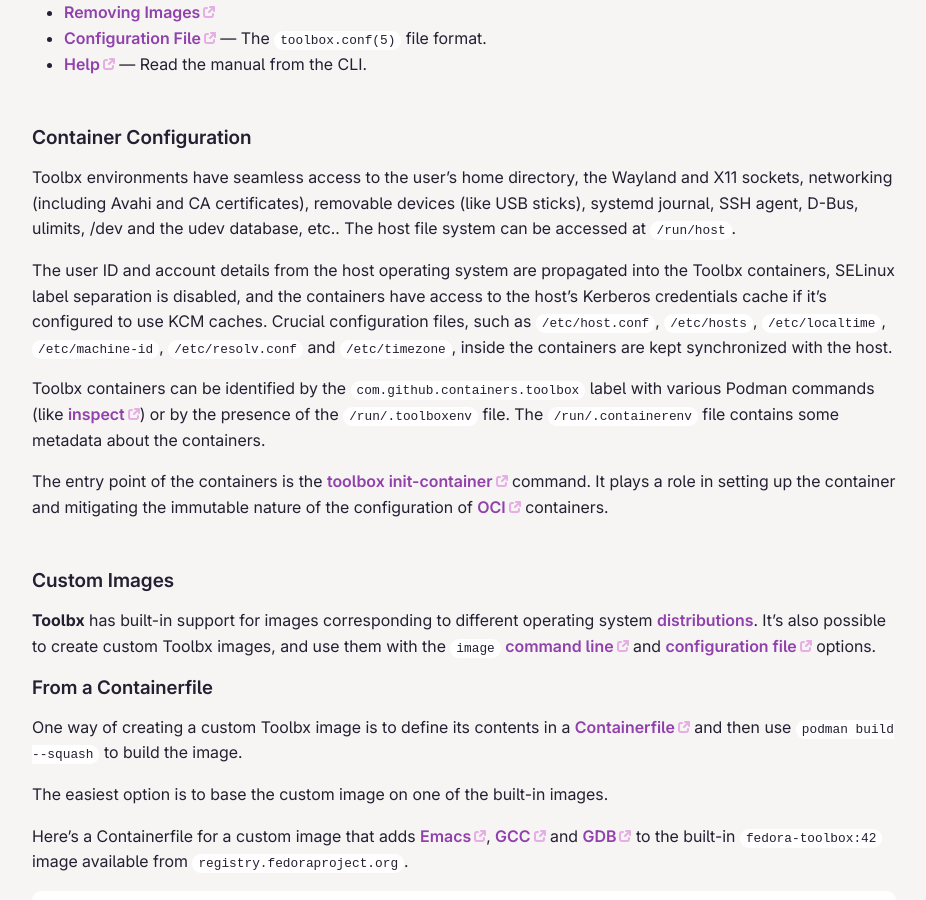
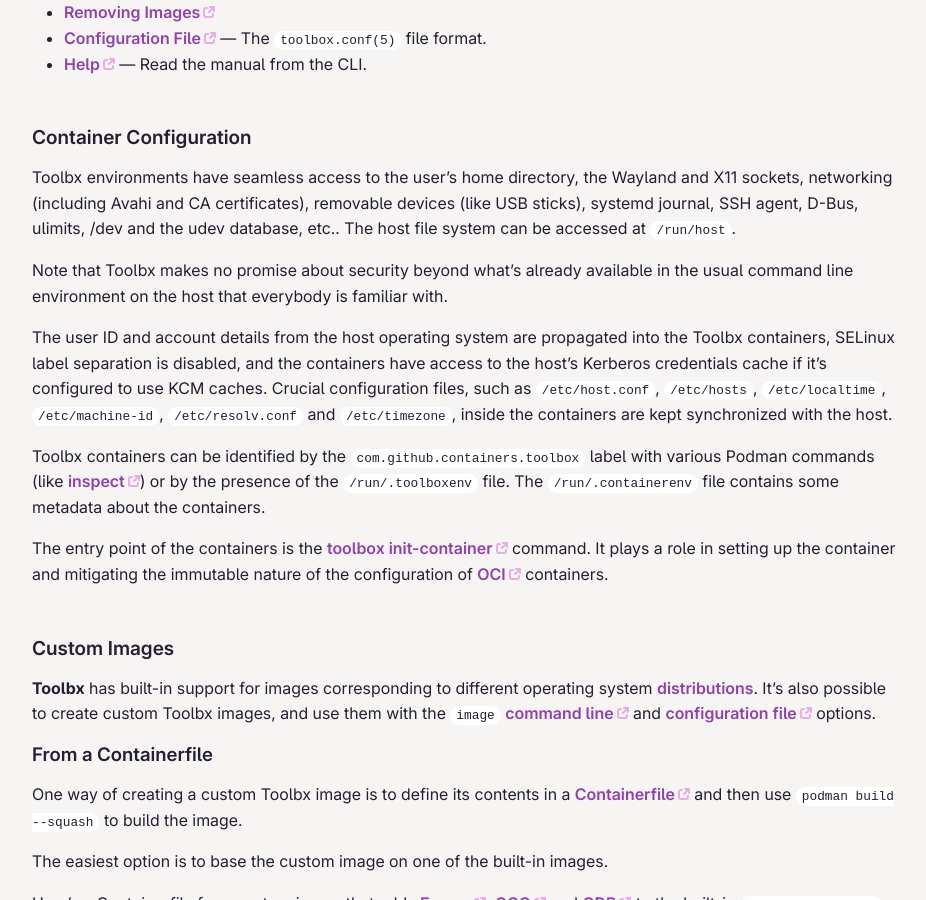
Before and after one commit to containers/containertoolbx.org, a Jekyll site: the page built from doc.md, in a window 1280 px wide and 900 px high, scrolled down 1529 px. Shown: the whole window, without its empty margins (176-1102 px from the left). Built offline with Jekyll 4.4.1, drawn with Linux system fonts in a browser that asks for light colours.

Commit message:
Clarify that Toolbx isn't a security mechanism (part 2)
https://github.com/containers/toolbox/issues/1020
https://github.com/containers/toolbox/issues/1649

```diff
--- a/doc.md
+++ b/doc.md
@@ -47,6 +47,8 @@
 ## Container Configuration
 
 Toolbx environments have seamless access to the user's home directory, the Wayland and X11 sockets, networking (including Avahi and CA certificates), removable devices (like USB sticks), systemd journal, SSH agent, D-Bus, ulimits, /dev and the udev database, etc.. The host file system can be accessed at `/run/host`.
+
+Note that Toolbx makes no promise about security beyond what's already available in the usual command line environment on the host that everybody is familiar with.
 
 The user ID and account details from the host operating system are propagated into the Toolbx containers, SELinux label separation is disabled, and the containers have access to the host's Kerberos credentials cache if it's configured to use KCM caches. Crucial configuration files, such as `/etc/host.conf`, `/etc/hosts`, `/etc/localtime`, `/etc/machine-id`, `/etc/resolv.conf` and `/etc/timezone`, inside the containers are kept synchronized with the host.
 
```
